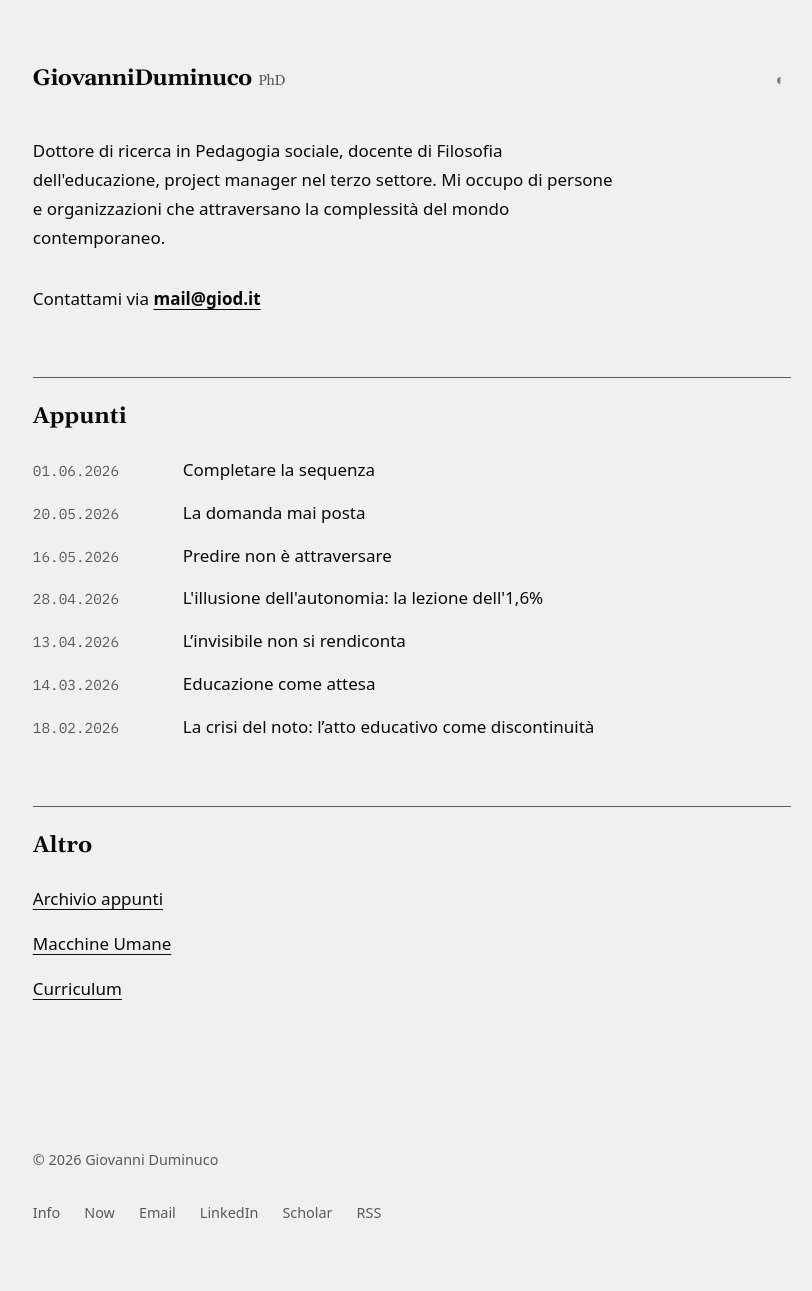
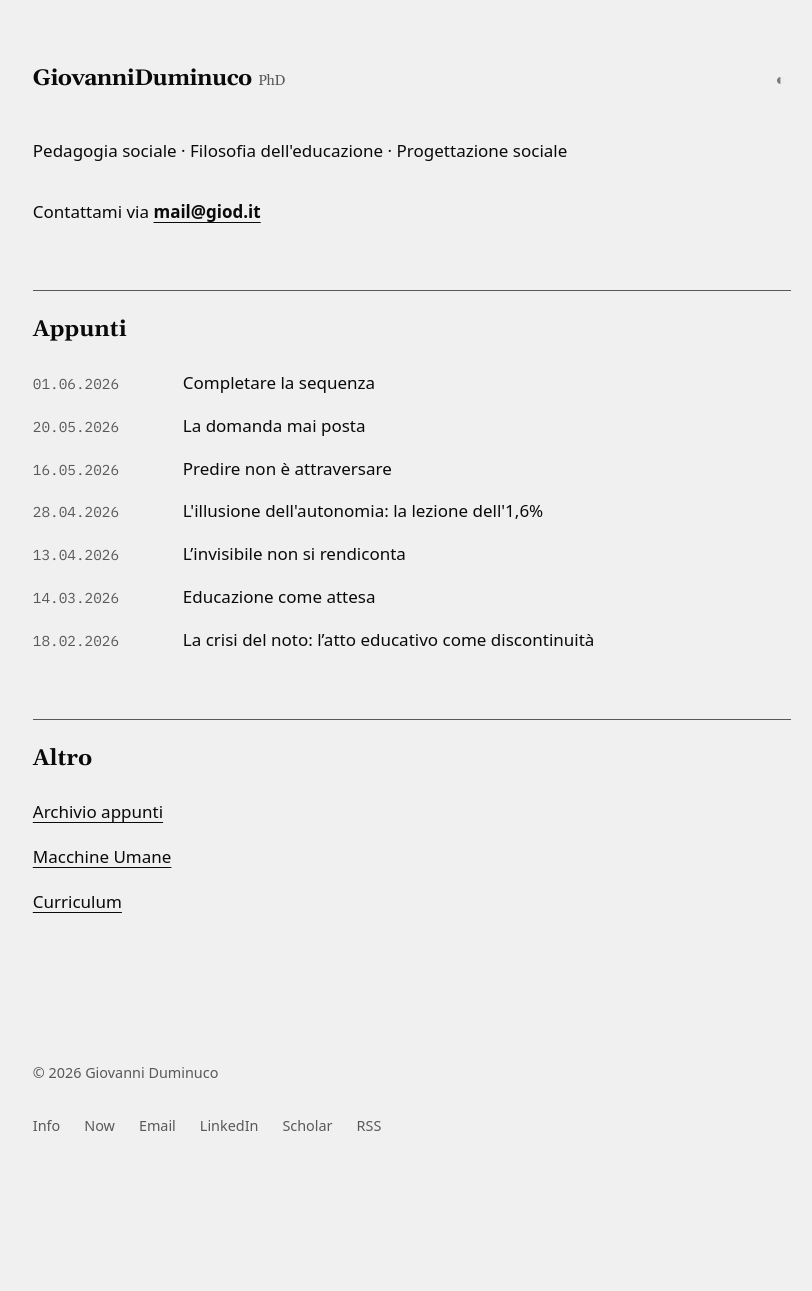
Before and after one commit to dumgio/dumgio.github.io, a Jekyll site: the page built from index.html, in a window 1280 px wide. Shown: the whole page, without its empty margins (228-1040 px from the left). Built offline with Jekyll 4.4.1, drawn with Linux system fonts in a browser that asks for light colours; comment, search, counter and statistics services are not loaded; after the commit the page ends 1204 px from its top, so only the background shows below that.

Commit message:
Semplifica intro homepage e descrizione CV in formula minimal

```diff
--- a/index.html
+++ b/index.html
@@ -2,7 +2,7 @@
 layout: default
 ---
 
-<p class="intro-text">Dottore di ricerca in Pedagogia sociale, docente di Filosofia dell'educazione, project manager nel terzo settore. Mi occupo di persone e organizzazioni che attraversano la complessità del mondo contemporaneo.</p>
+<p class="intro-text">Pedagogia sociale · Filosofia dell'educazione · Progettazione sociale</p>
 <p>Contattami via <strong><a href="mailto:mail@giod.it">mail@giod.it</a></strong></p>
 
 <h2>Appunti</h2>
```
Also changed, not shown: bio.md (+1 -1 lines).
